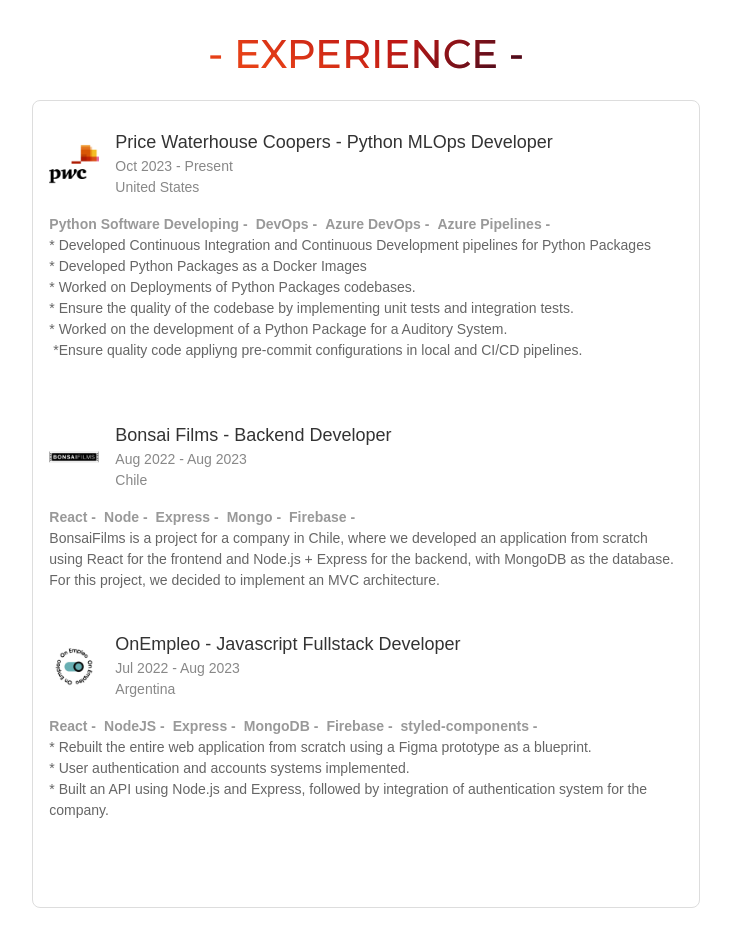
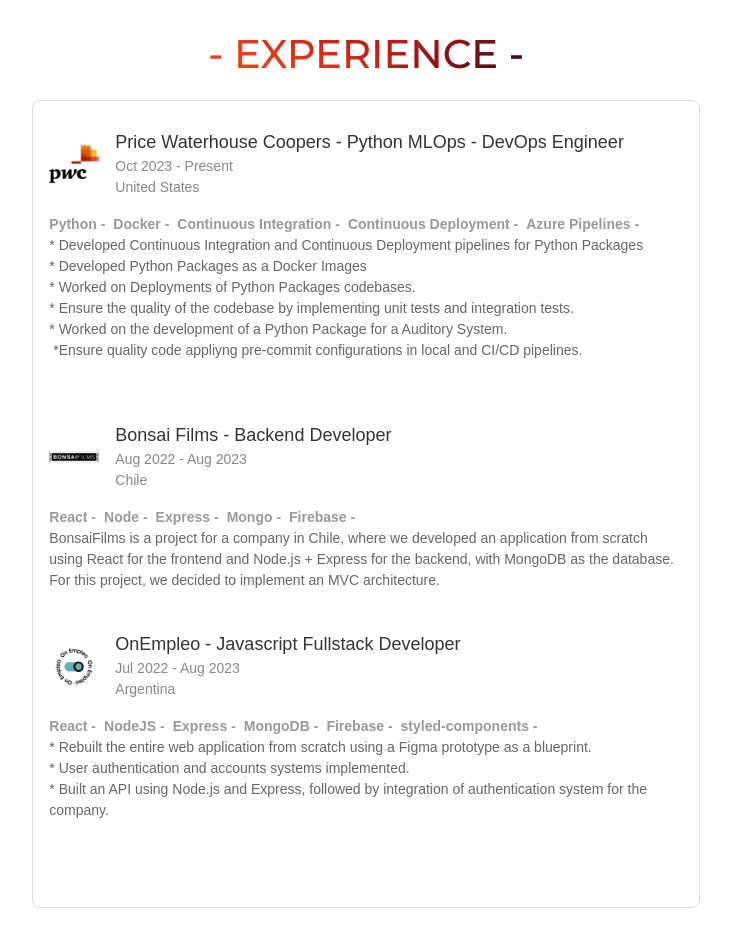
Before and after one commit to vazqueztomas/portfolio, a React (Create React App) app: page / in a window 1280 px wide. Shown: the part 1640-2566 px from the top of the page, without its empty margins (274-1005 px from the left). Built offline with nearby package versions, Linux system fonts and the light colour scheme.

Commit message:
git cache cleared

```diff
--- a/src/components/worksArray.js
+++ b/src/components/worksArray.js
@@ -5,16 +5,17 @@
 export const works = [
   {
     company: 'Price Waterhouse Coopers',
-    role: 'Python MLOps Developer',
+    role: 'Python MLOps - DevOps Engineer',
     location: 'United States',
     src: pwc,
     period: 'Oct 2023 - Present',
-    description: `* Developed Continuous Integration and Continuous Development pipelines for Python Packages\n* Developed Python Packages as a Docker Images\n* Worked on Deployments of Python Packages codebases.\n* Ensure the quality of the codebase by implementing unit tests and integration tests. \n* Worked on the development of a Python Package for a Auditory System. \n *Ensure quality code appliyng pre-commit configurations in local and CI/CD pipelines.
+    description: `* Developed Continuous Integration and Continuous Deployment pipelines for Python Packages\n* Developed Python Packages as a Docker Images\n* Worked on Deployments of Python Packages codebases.\n* Ensure the quality of the codebase by implementing unit tests and integration tests. \n* Worked on the development of a Python Package for a Auditory System. \n *Ensure quality code appliyng pre-commit configurations in local and CI/CD pipelines.
       `,
     technologies: [
-      'Python Software Developing',
-      'DevOps',
-      'Azure DevOps',
+      'Python',
+      'Docker',
+      'Continuous Integration',
+      'Continuous Deployment',
       'Azure Pipelines',
     ],
   },
```
